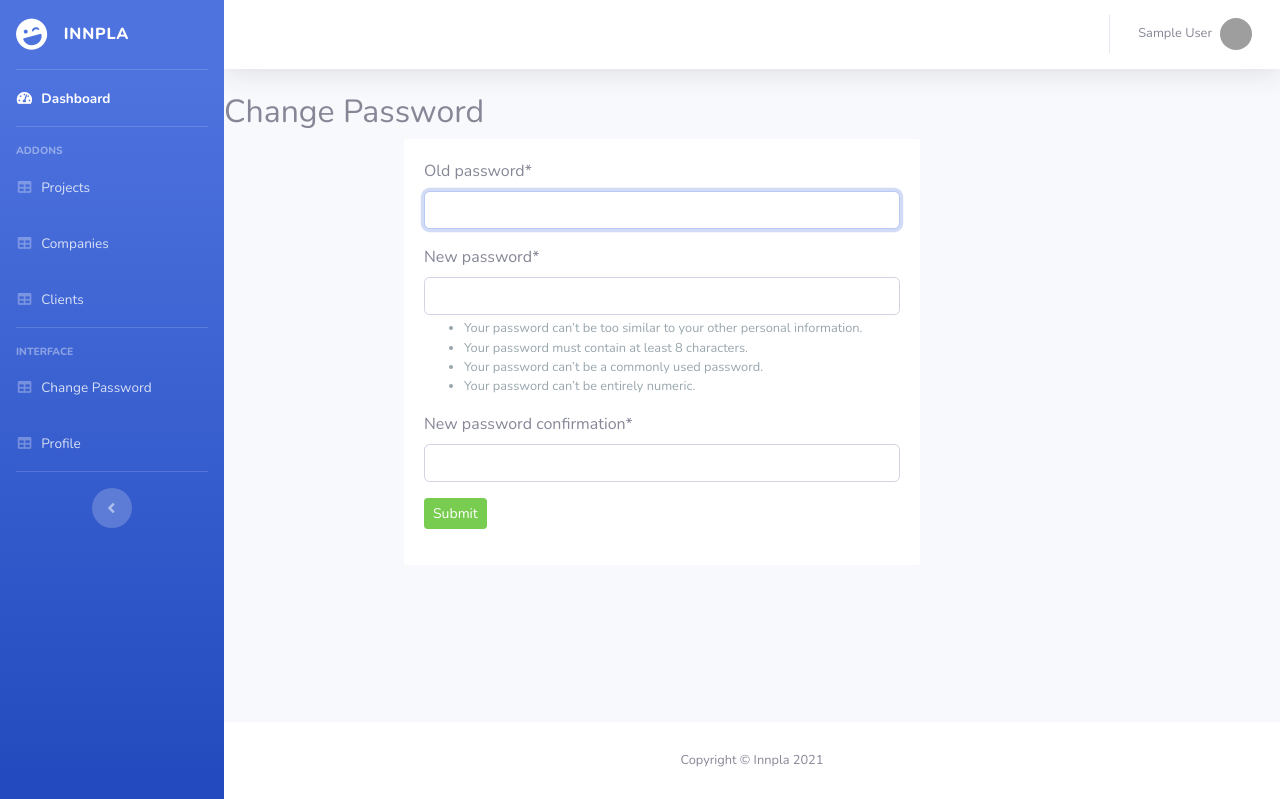
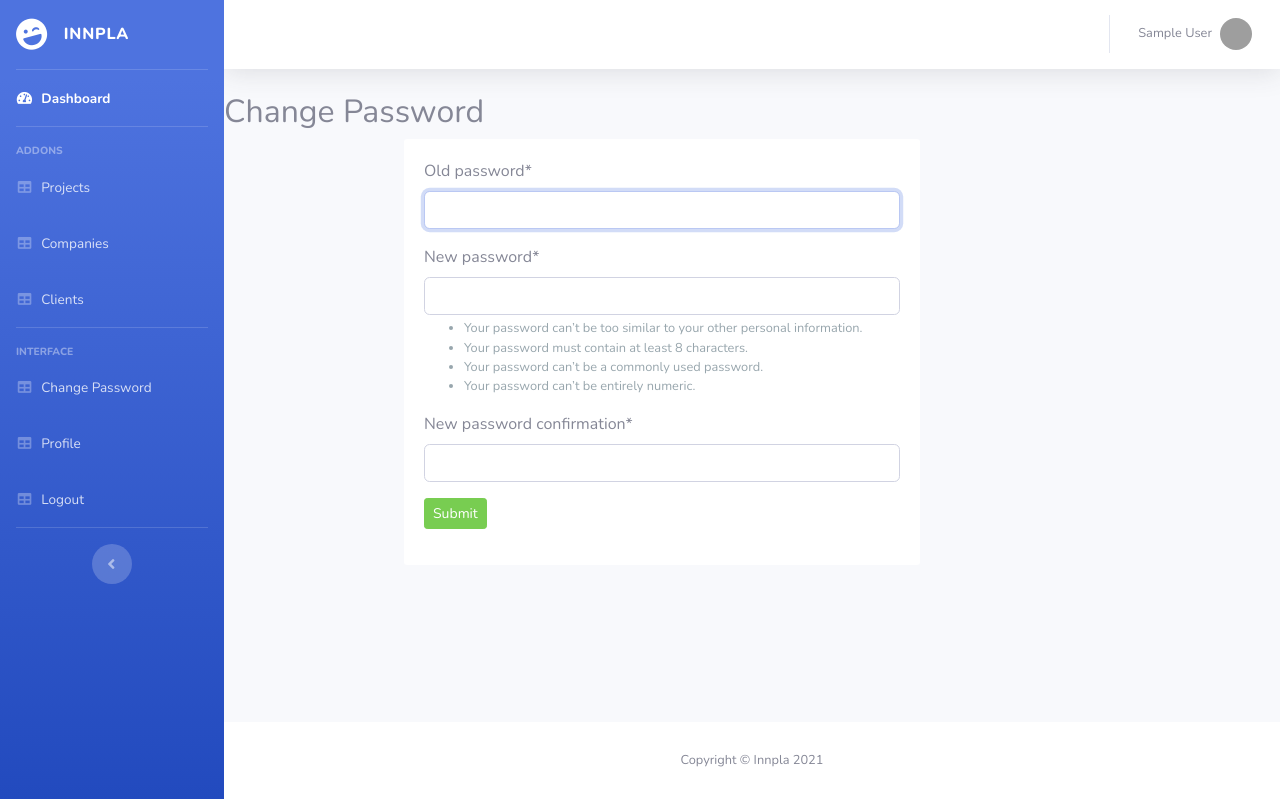
Before and after one commit to IvanovaVG/crm_work, a Django app: page /change-password in a window 1280 px wide. Shown: the part 21-820 px from the top of the page. Run offline with Django 3.2, Linux system fonts and the light colour scheme; the visitor is signed in with stand-in values (Sample User, id 1); parts of the project's set-up code (start-up, migrations or seed data) failed here and were passed over; some libraries are stand-ins or nearby versions; grey boxes are pictures that could not be loaded.

Commit message:
added logout

```diff
--- a/crm-main/crm/templates/base.html
+++ b/crm-main/crm/templates/base.html
@@ -119,6 +119,11 @@
                 <a class="nav-link" href="{% url 'profile' %}">
                     <i class="fas fa-fw fa-table"></i>
                     <span>Profile</span></a>
+            </li>
+            <li class="nav-item">
+                <a class="nav-link" href="{% url 'logout' %}">
+                    <i class="fas fa-fw fa-table"></i>
+                    <span>Logout</span></a>
             </li>
 
 
```
